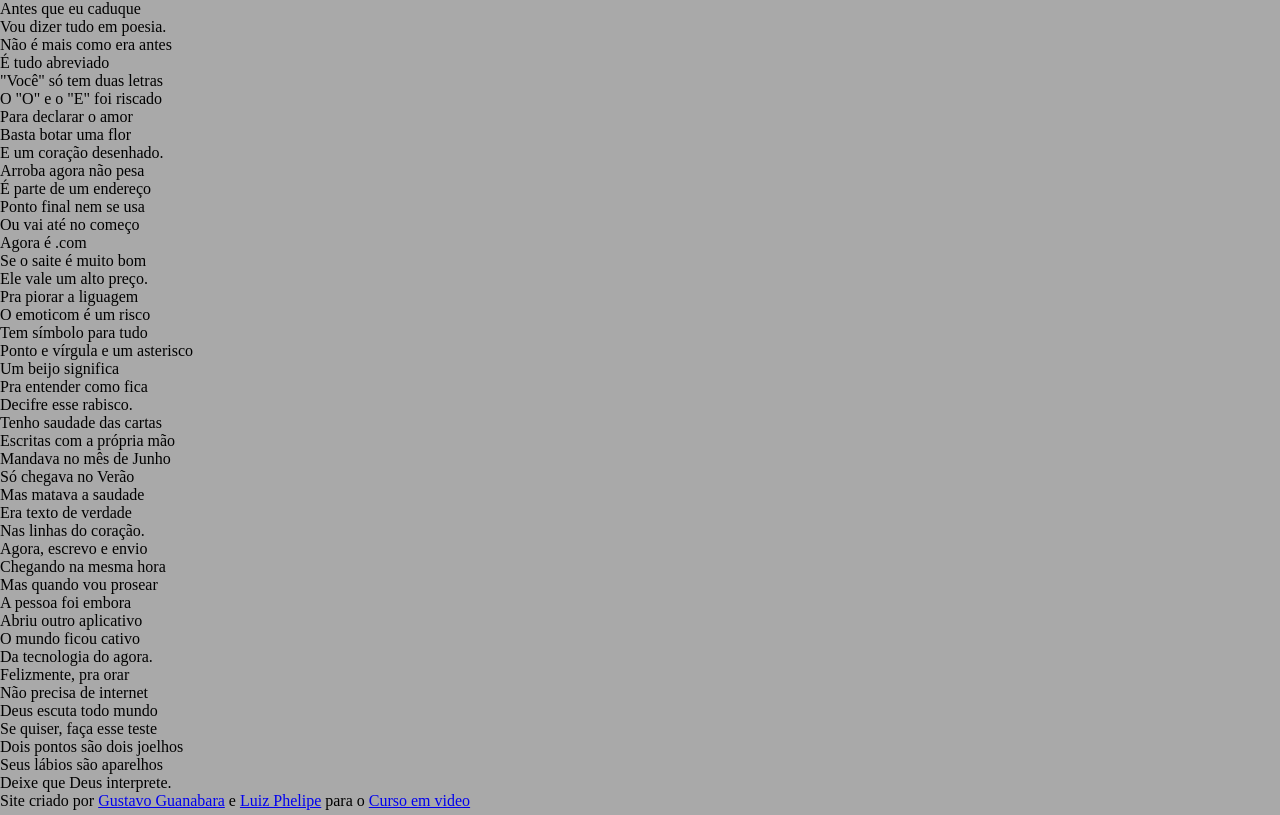
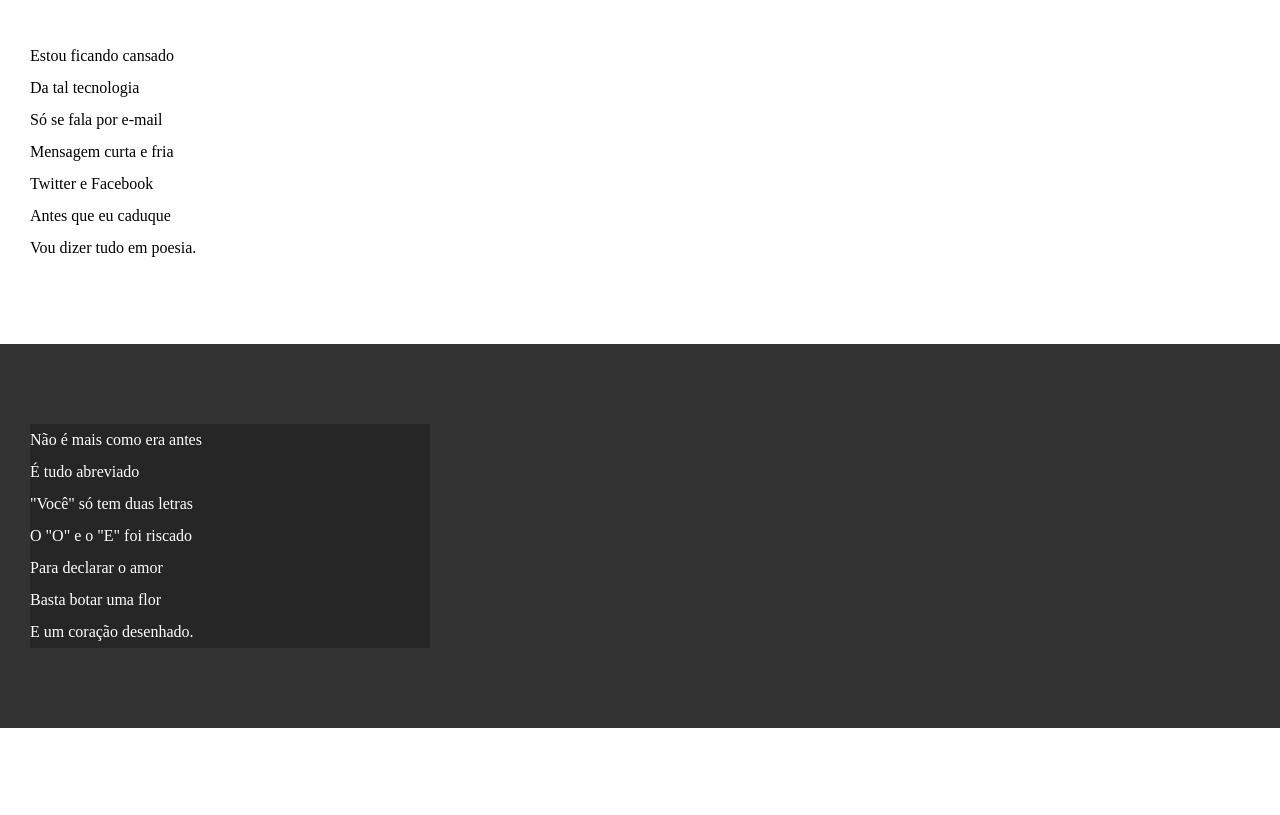
Before and after one commit to luiz0ph/html-css, a plain HTML site: page desafios/d012/index.html in a window 1280 px wide. Shown: the part 195-1010 px from the top of the page. Drawn offline with Linux system fonts and the light colour scheme.

Commit message:
autualizei estilos

```diff
--- a/desafios/d012/css/style.css
+++ b/desafios/d012/css/style.css
@@ -20,3 +20,49 @@ header > h1 {
     padding-top: 50px;
     font-variant: small-caps;
 }
+
+header > p {
+    padding-bottom: 50px;
+}
+
+a {
+    color: white;
+    text-decoration: none;
+    font-weight: bolder;
+}
+
+a:hover {
+    text-decoration: underline;
+}
+
+section {
+    /* Ganhar um distanciamento de 10% da altura */
+    padding-top: 10vh;
+    padding-bottom: 10vh;
+    padding-left: 30px;
+
+    /* Espaçamento duplo entre as linhas */
+    line-height: 2em;
+}
+
+.normal {
+    background-color: white;
+    color: black;
+}
+
+.img {
+    background-color: rgb(51, 51, 51);
+    color: white;
+}
+
+.img > p {
+    background-color: rgba(0, 0, 0, 0.253);
+    width: 400px;
+}
+
+footer {
+    background-color: black;
+    color: white;
+    text-align: center;
+    padding: 10px;
+}
```
